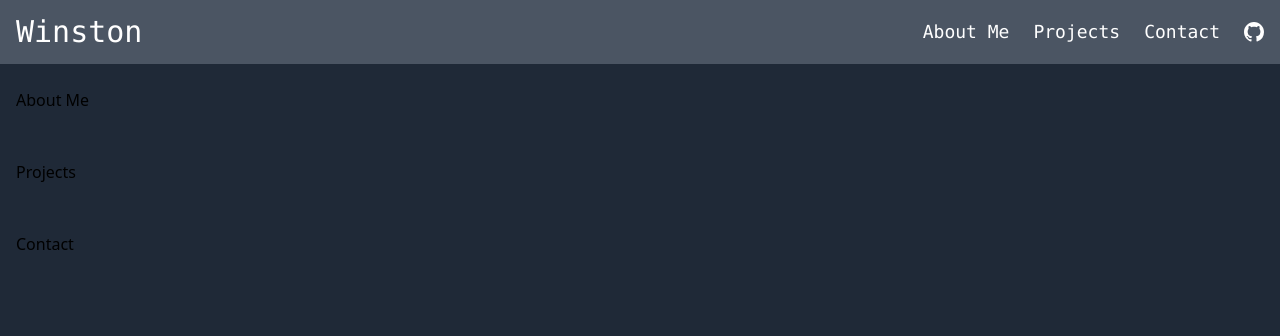
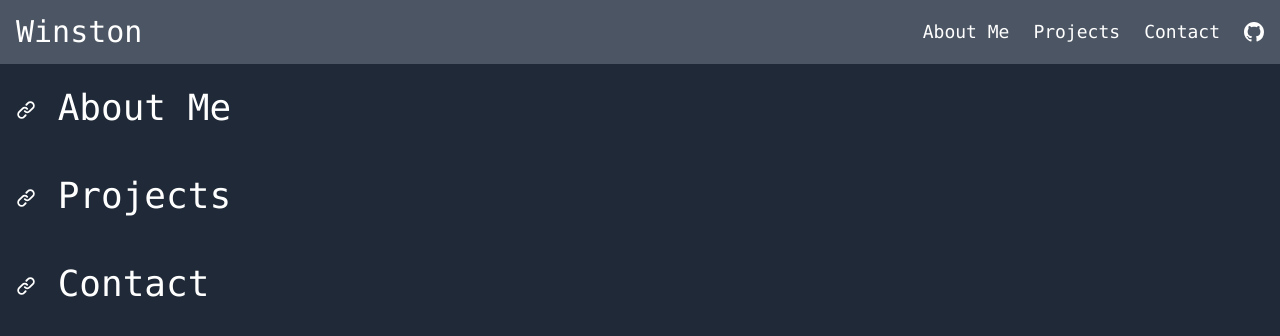
Before and after one commit to DevRuto/devruto.github.io, a Vue app: page / in a window 1280 px wide. Shown: the top 336 px of the page. Built offline with nearby package versions, Linux system fonts and the light colour scheme.

Commit message:
Add section linking

```diff
--- a/src/components/AboutMe.vue
+++ b/src/components/AboutMe.vue
@@ -1,5 +1,10 @@
 <template>
   <div>
-    <h1>About Me</h1>
+    <div class="text-4xl text-white font-mono">
+      <a class="inline-block" href="#AboutMe">
+        <svg xmlns="http://www.w3.org/2000/svg" viewBox="0 0 16 16" width="20" height="20"><path fill="currentColor" fill-rule="evenodd" d="M7.775 3.275a.75.75 0 001.06 1.06l1.25-1.25a2 2 0 112.83 2.83l-2.5 2.5a2 2 0 01-2.83 0 .75.75 0 00-1.06 1.06 3.5 3.5 0 004.95 0l2.5-2.5a3.5 3.5 0 00-4.95-4.95l-1.25 1.25zm-4.69 9.64a2 2 0 010-2.83l2.5-2.5a2 2 0 012.83 0 .75.75 0 001.06-1.06 3.5 3.5 0 00-4.95 0l-2.5 2.5a3.5 3.5 0 004.95 4.95l1.25-1.25a.75.75 0 00-1.06-1.06l-1.25 1.25a2 2 0 01-2.83 0z"></path></svg>
+      </a>
+      About Me
+    </div>
   </div>
 </template>
--- a/src/components/Contact.vue
+++ b/src/components/Contact.vue
@@ -1,5 +1,10 @@
 <template>
   <div>
-    <h1>Contact</h1>
+    <div class="text-4xl text-white font-mono">
+      <a class="inline-block" href="#Contact">
+        <svg xmlns="http://www.w3.org/2000/svg" viewBox="0 0 16 16" width="20" height="20"><path fill="currentColor" fill-rule="evenodd" d="M7.775 3.275a.75.75 0 001.06 1.06l1.25-1.25a2 2 0 112.83 2.83l-2.5 2.5a2 2 0 01-2.83 0 .75.75 0 00-1.06 1.06 3.5 3.5 0 004.95 0l2.5-2.5a3.5 3.5 0 00-4.95-4.95l-1.25 1.25zm-4.69 9.64a2 2 0 010-2.83l2.5-2.5a2 2 0 012.83 0 .75.75 0 001.06-1.06 3.5 3.5 0 00-4.95 0l-2.5 2.5a3.5 3.5 0 004.95 4.95l1.25-1.25a.75.75 0 00-1.06-1.06l-1.25 1.25a2 2 0 01-2.83 0z"></path></svg>
+      </a>
+      Contact
+    </div>
   </div>
 </template>
--- a/src/components/Projects.vue
+++ b/src/components/Projects.vue
@@ -1,5 +1,10 @@
 <template>
   <div>
-    <h1>Projects</h1>
+    <div class="text-4xl text-white font-mono">
+      <a class="inline-block" href="#Projects">
+        <svg xmlns="http://www.w3.org/2000/svg" viewBox="0 0 16 16" width="20" height="20"><path fill="currentColor" fill-rule="evenodd" d="M7.775 3.275a.75.75 0 001.06 1.06l1.25-1.25a2 2 0 112.83 2.83l-2.5 2.5a2 2 0 01-2.83 0 .75.75 0 00-1.06 1.06 3.5 3.5 0 004.95 0l2.5-2.5a3.5 3.5 0 00-4.95-4.95l-1.25 1.25zm-4.69 9.64a2 2 0 010-2.83l2.5-2.5a2 2 0 012.83 0 .75.75 0 001.06-1.06 3.5 3.5 0 00-4.95 0l-2.5 2.5a3.5 3.5 0 004.95 4.95l1.25-1.25a.75.75 0 00-1.06-1.06l-1.25 1.25a2 2 0 01-2.83 0z"></path></svg>
+      </a>
+      Projects
+    </div>
   </div>
 </template>
```
